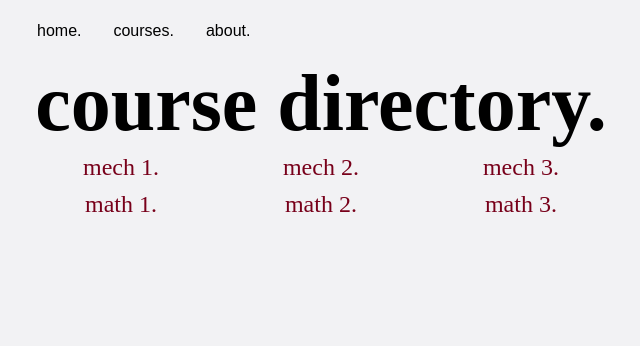
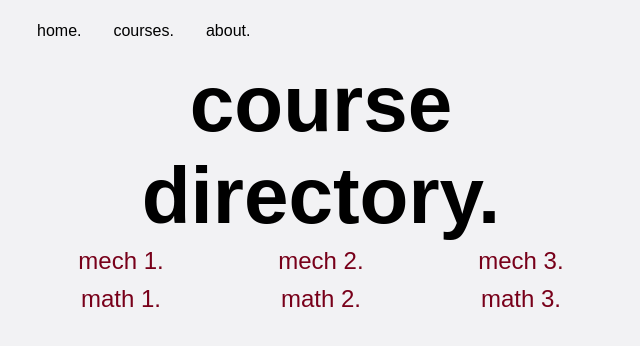
Before and after one commit to quietdutta/coursera-test, a plain HTML site: page site/course-directory.html in a window 1280 px wide. Shown: the whole page, without its empty margins (319-959 px from the left). Drawn offline with Linux system fonts and the light colour scheme.

Commit message:
Update style.css

```diff
--- a/site/style.css
+++ b/site/style.css
@@ -29,7 +29,7 @@ body {
 
 h1 {
     font-size: 5em;
-    font-family: 'San Fransisco', serif;
+    font-family: 'San Fransisco', sans-serif;
     margin-bottom: 0;
     margin-top: 0;
 }
@@ -38,14 +38,14 @@ h2 {
   font-weight: 100;
   font-style: light;
     font-size: 2.5em;
-    font-family: 'San Fransisco', serif;
+    font-family: 'San Fransisco', sans-serif;
     margin-top: 0;
 }
 
 h3 {
   font-weight: 300;
   font-size: 1.5em;
-  font-family: 'San Fransisco', serif;
+  font-family: 'San Fransisco', sans-serif;
   margin-top: 5px;
   margin-bottom: 5px;
 }
```
